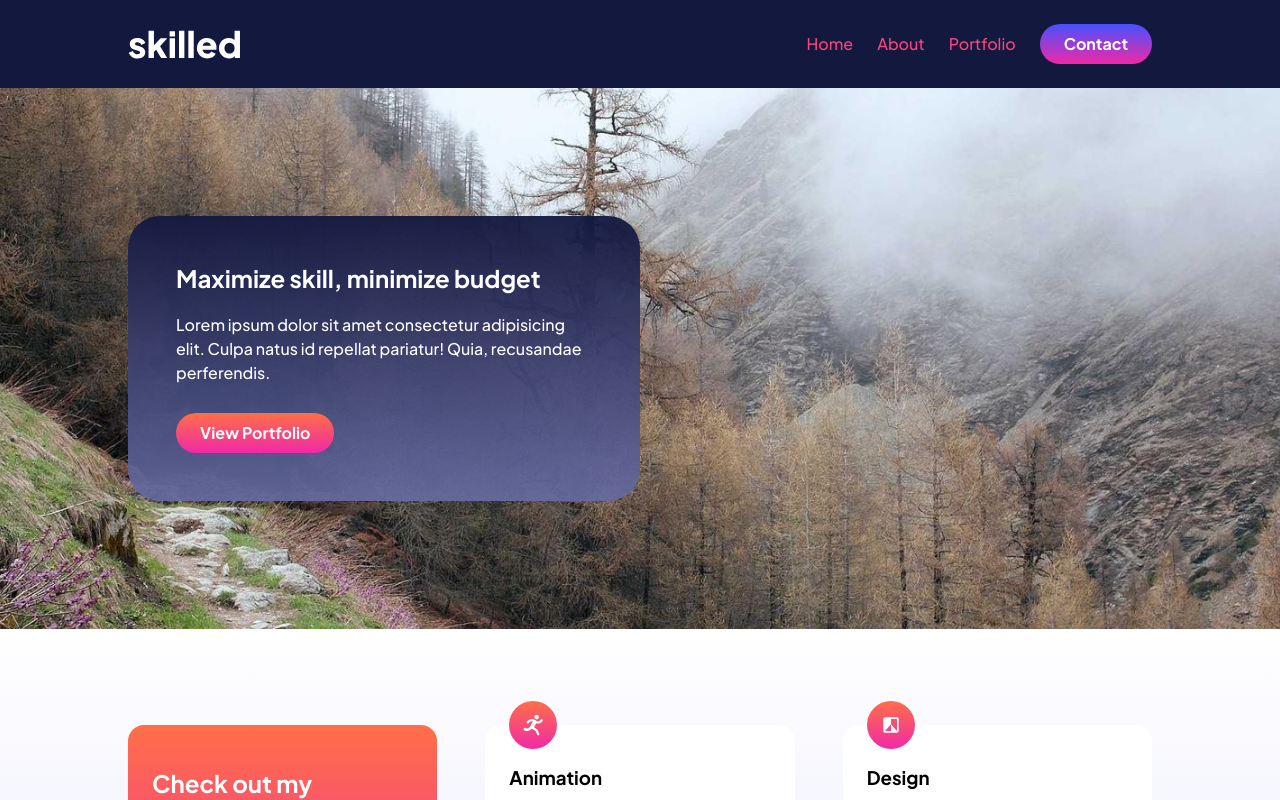
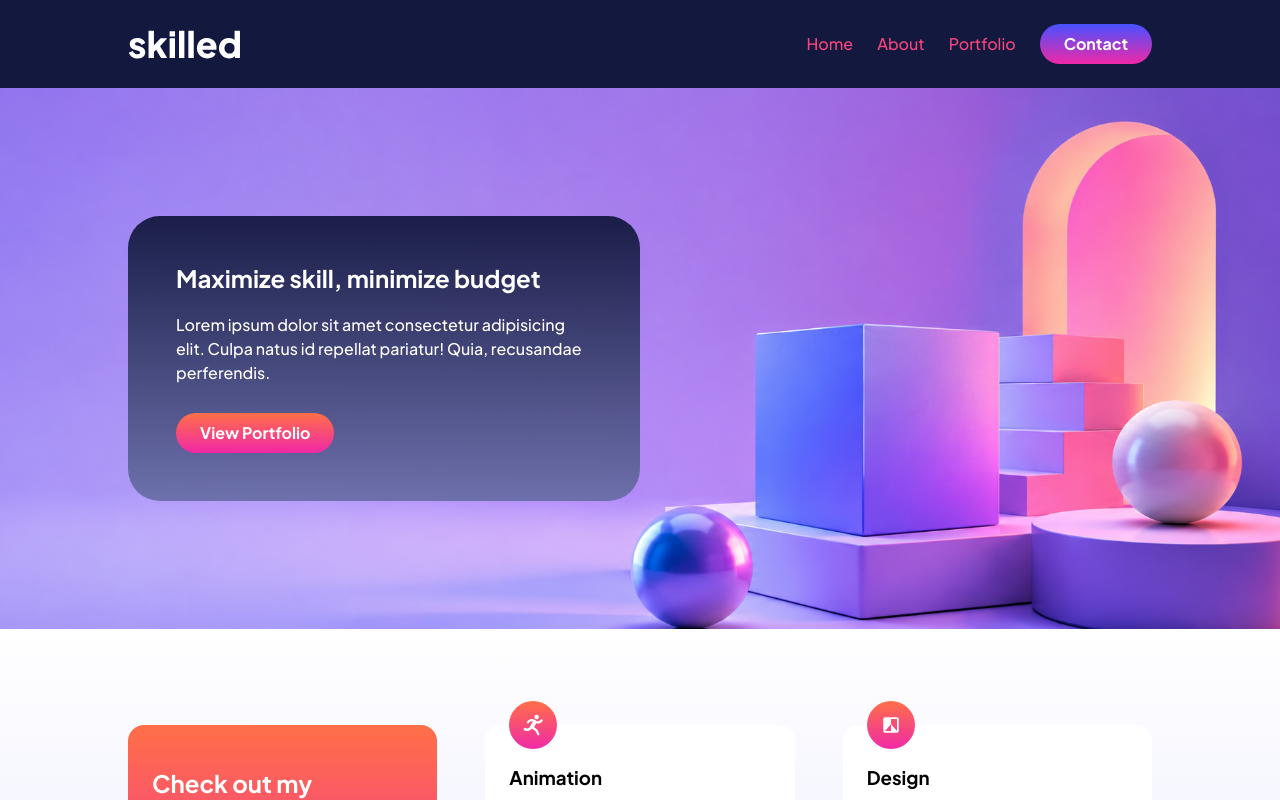
Before and after one commit to bmehder/2026-web-dev-portfolio-final, a SvelteKit app: page / in a window 1280 px wide. Shown: the top 800 px of the page. Built offline with nearby package versions, Linux system fonts and the light colour scheme.

Commit message:
new Hero image

```diff
--- a/src/lib/components/Hero.svelte
+++ b/src/lib/components/Hero.svelte
@@ -12,7 +12,7 @@
 
 <style>
   .outer {
-    background-image: url(/hero.jpg);
+    background-image: url(/hero-2.png);
     background-size: cover;
     background-position: center;
     color: var(--color-white);
--- a/src/routes/+layout.svelte
+++ b/src/routes/+layout.svelte
@@ -9,8 +9,6 @@
 	let { children } = $props()
 
 	let scrollY = $state()
-
-	$inspect(scrollY)
 </script>
 
 <svelte:head>
```
Also changed, not shown: static/hero-2.png (added), static/hero.png (added).
